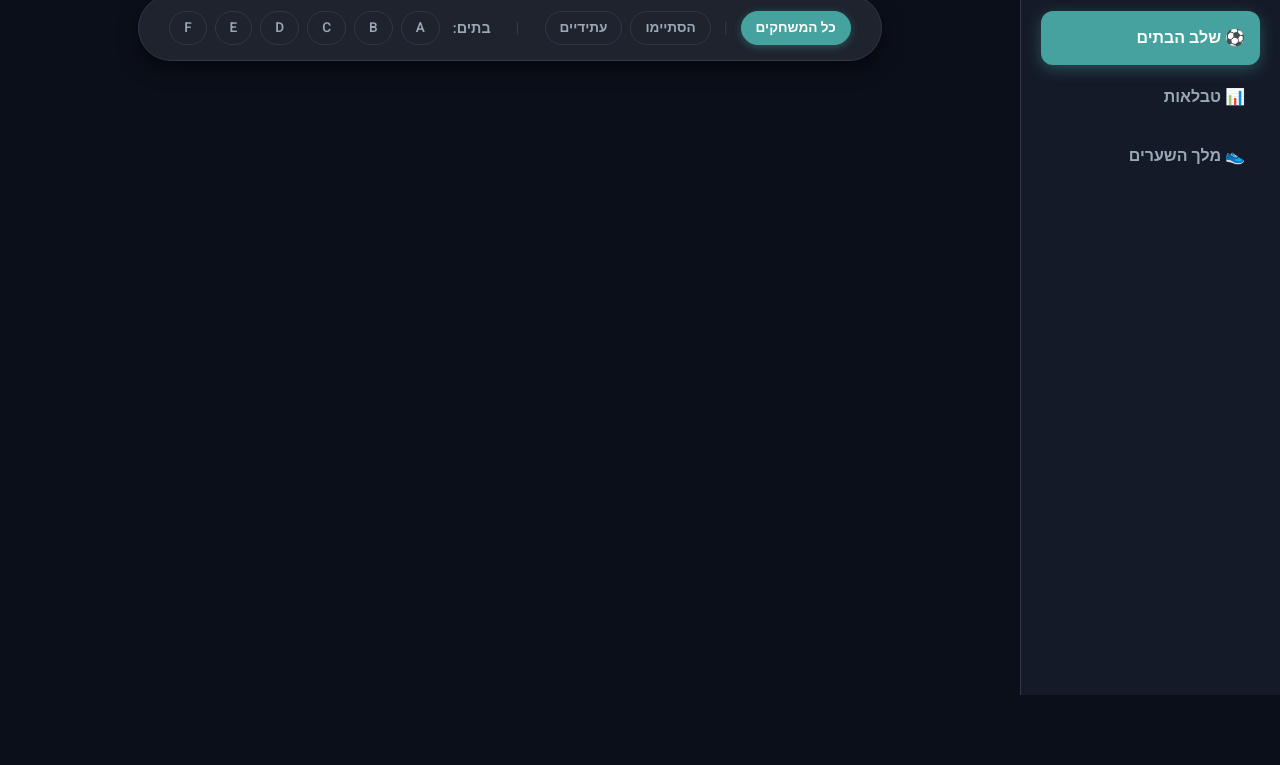
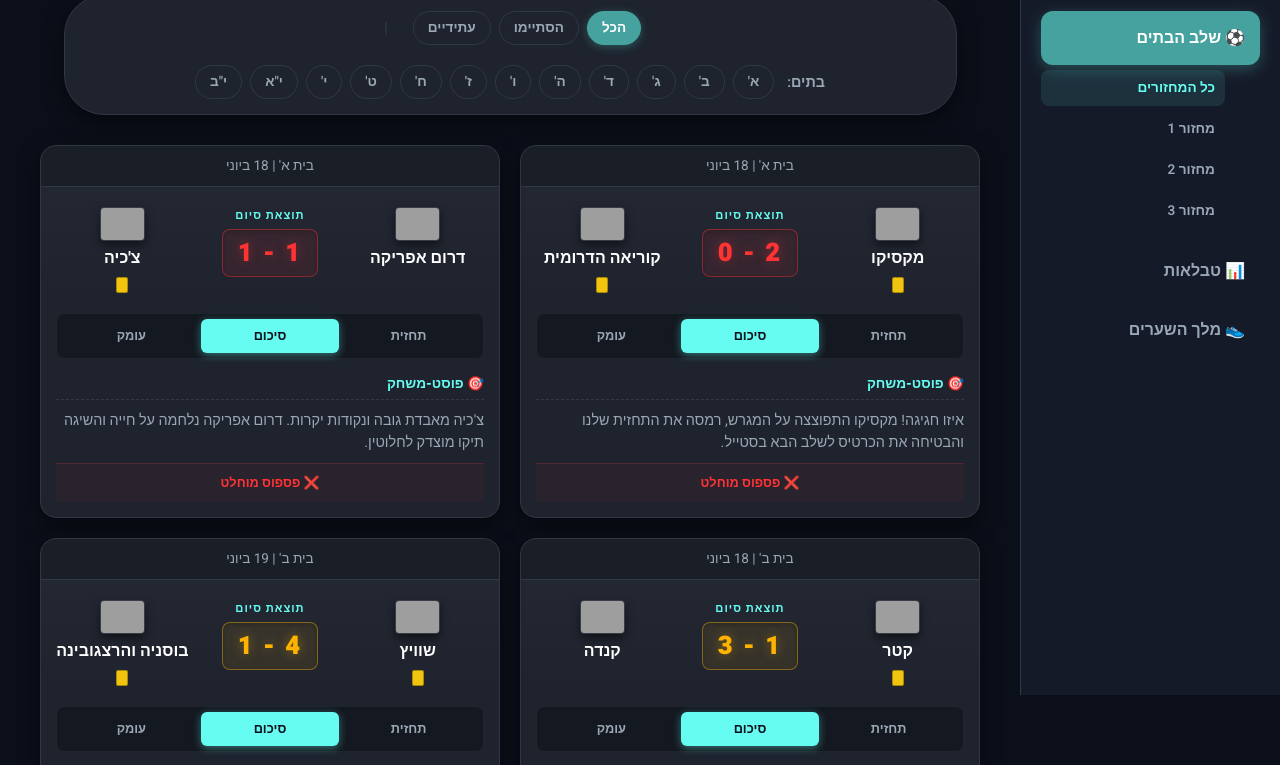
Before and after one commit to ofirgoren-ux/mondial2026, a plain HTML site: page index.html in a window 1280 px wide. Shown: the part 105-870 px from the top of the page. Before the commit the page ends 800 px from the top, so only its background shows below. Drawn offline with nearby package versions, Linux system fonts and the light colour scheme; grey boxes are pictures that could not be loaded.

Commit message:
Refactor sidebar and update title in index.html
Updated the title and modified sidebar navigation links and filters for better clarity and organization.

```diff
--- a/index.html
+++ b/index.html
@@ -3,30 +3,30 @@
 <head>
     <meta charset="UTF-8">
     <meta name="viewport" content="width=device-width, initial-scale=1.0">
-    <title>דשבורד מונדיאל 2026 - גרסת פרו</title>
+    <title>דשבורד מונדיאל 2026 - פרו</title>
     <link rel="stylesheet" href="style.css">
-    <script src="https://cdn.jsdelivr.net/npm/chart.js"></script>
 </head>
 <body>
 
     <div class="sidebar" id="main-sidebar">
         <div class="sidebar-logo">WC 2026<span>Predictor Pro</span></div>
 
-        <a id="nav-matches" class="nav-link active" onclick="switchView('matches')">
-            ⚽ שלב הבתים
-        </a>
-        <a id="nav-standings" class="nav-link" onclick="switchView('standings')">
-            📊 טבלאות
-        </a>
-        <a id="nav-scorers" class="nav-link" onclick="switchView('scorers')">
-            👟 מלך השערים
-        </a>
+        <a id="nav-matches" class="nav-link active" onclick="switchView('matches')">⚽ שלב הבתים</a>
+
+        <div class="sidebar-submenu">
+            <button class="submenu-btn active" onclick="applyFilter('all')">כל המחזורים</button>
+            <button class="submenu-btn" onclick="applyFilter('md1')">מחזור 1</button>
+            <button class="submenu-btn" onclick="applyFilter('md2')">מחזור 2</button>
+            <button class="submenu-btn" onclick="applyFilter('md3')">מחזור 3</button>
+        </div>
+
+        <a id="nav-standings" class="nav-link" onclick="switchView('standings')">📊 טבלאות</a>
+        <a id="nav-scorers" class="nav-link" onclick="switchView('scorers')">👟 מלך השערים</a>
     </div>
 
     <div class="sidebar-overlay" id="sidebar-overlay" onclick="toggleMobileMenu()"></div>
 
     <div class="main-content">
-
         <div class="topbar">
             <div class="topbar-header-row">
                 <button class="mobile-menu-btn" onclick="toggleMobileMenu()">☰</button>
@@ -42,24 +42,30 @@
         </div>
 
         <div class="content-wrapper">
-
             <div id="matches-view">
                 <div class="filters-row">
                     <div class="filter-group">
-                        <button class="filter-btn active" onclick="applyFilter('all')">כל המשחקים</button>
-                        <span class="filter-divider">|</span>
+                        <button class="filter-btn active" onclick="applyFilter('all')">הכל</button>
                         <button class="filter-btn" onclick="applyFilter('past')">הסתיימו</button>
                         <button class="filter-btn" onclick="applyFilter('future')">עתידיים</button>
                     </div>
+
                     <span class="filter-divider hidden-mobile">|</span>
+
                     <div class="filter-group">
                         <span class="filter-label">בתים:</span>
-                        <button class="filter-btn" onclick="applyFilter('A')">A</button>
-                        <button class="filter-btn" onclick="applyFilter('B')">B</button>
-                        <button class="filter-btn" onclick="applyFilter('C')">C</button>
-                        <button class="filter-btn" onclick="applyFilter('D')">D</button>
-                        <button class="filter-btn" onclick="applyFilter('E')">E</button>
-                        <button class="filter-btn" onclick="applyFilter('F')">F</button>
+                        <button class="filter-btn" onclick="applyFilter('A')">א'</button>
+                        <button class="filter-btn" onclick="applyFilter('B')">ב'</button>
+                        <button class="filter-btn" onclick="applyFilter('C')">ג'</button>
+                        <button class="filter-btn" onclick="applyFilter('D')">ד'</button>
+                        <button class="filter-btn" onclick="applyFilter('E')">ה'</button>
+                        <button class="filter-btn" onclick="applyFilter('F')">ו'</button>
+                        <button class="filter-btn" onclick="applyFilter('G')">ז'</button>
+                        <button class="filter-btn" onclick="applyFilter('H')">ח'</button>
+                        <button class="filter-btn" onclick="applyFilter('I')">ט'</button>
+                        <button class="filter-btn" onclick="applyFilter('J')">י'</button>
+                        <button class="filter-btn" onclick="applyFilter('K')">י"א</button>
+                        <button class="filter-btn" onclick="applyFilter('L')">י"ב</button>
                     </div>
                 </div>
 
@@ -67,12 +73,13 @@
             </div>
 
             <div id="standings-view" style="display:none;"></div>
-
             <div id="scorers-view" style="display:none;"></div>
-
         </div>
     </div>
 
+    <script>const matchDatabase = {};</script>
+
+    <script src="data/md1.js"></script>
     <script src="data/md2.js"></script>
 
     <script src="engine.js"></script>
```
